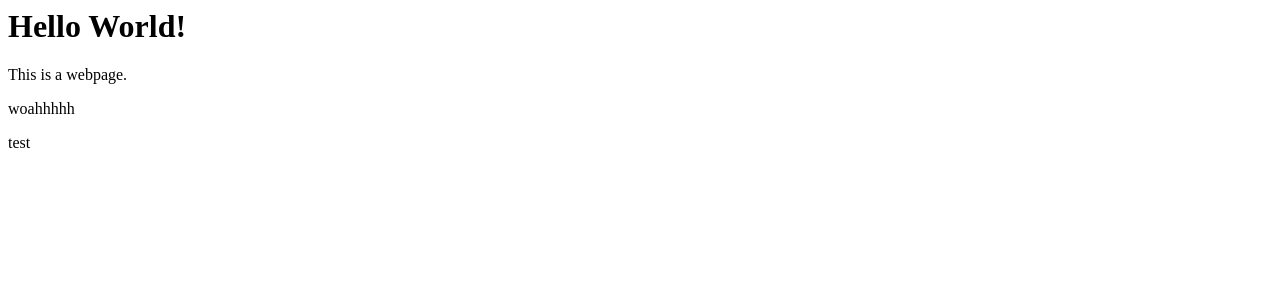
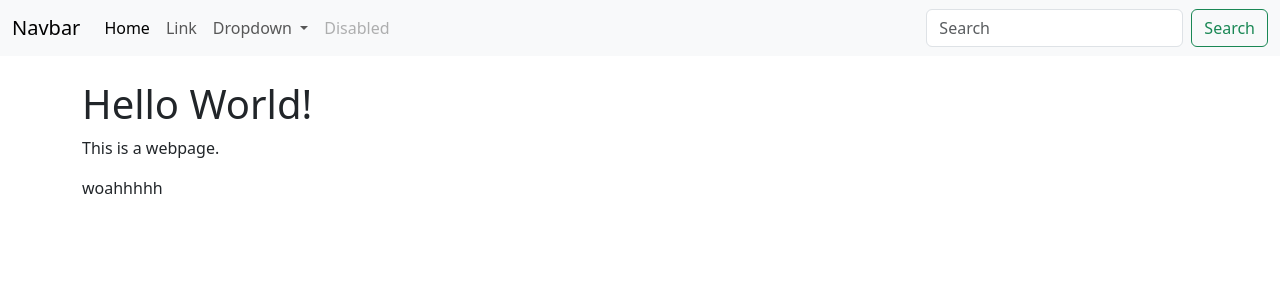
Before and after one commit to davki54321/flask_codemy, a Flask app: page / in a window 1280 px wide. Shown: the top 300 px of the page. Run offline with Flask 2, Linux system fonts and the light colour scheme.

Commit message:
navbar, base

```diff
--- /dev/null
+++ b/templates/base.html
@@ -0,0 +1,21 @@
+<!DOCTYPE html>
+<html lang="en">
+    <head>
+        <meta charset="utf-8">
+        <meta name="viewport" content="width=device-width, initial-scale=1">
+        <title>Flasker</title>
+        <link href="https://cdn.jsdelivr.net/npm/bootstrap@5.3.0-alpha1/dist/css/bootstrap.min.css" rel="stylesheet" integrity="sha384-GLhlTQ8iRABdZLl6O3oVMWSktQOp6b7In1Zl3/Jr59b6EGGoI1aFkw7cmDA6j6gD" crossorigin="anonymous">
+    </head>
+    <body>
+        {% include 'navbar.html'%}
+        <br/>
+        <div class="container">
+            {% block content %}
+            {% endblock %}
+        </div>
+        <script src="https://cdn.jsdelivr.net/npm/bootstrap@5.3.0-alpha1/dist/js/bootstrap.bundle.min.js" integrity="sha384-w76AqPfDkMBDXo30jS1Sgez6pr3x5MlQ1ZAGC+nuZB+EYdgRZgiwxhTBTkF7CXvN" crossorigin="anonymous"></script>
+        <script src="https://cdn.jsdelivr.net/npm/@popperjs/core@2.11.6/dist/umd/popper.min.js" integrity="sha384-oBqDVmMz9ATKxIep9tiCxS/Z9fNfEXiDAYTujMAeBAsjFuCZSmKbSSUnQlmh/jp3" crossorigin="anonymous"></script>
+        <script src="https://cdn.jsdelivr.net/npm/bootstrap@5.3.0-alpha1/dist/js/bootstrap.min.js" integrity="sha384-mQ93GR66B00ZXjt0YO5KlohRA5SY2XofN4zfuZxLkoj1gXtW8ANNCe9d5Y3eG5eD" crossorigin="anonymous"></script>
+
+    </body>
+</html>
--- a/templates/index.html
+++ b/templates/index.html
@@ -1,7 +1,9 @@
-<h1>Hello World!</h1>
+{% extends 'base.html' %}
 
-<p>This is a webpage.</p>
+{% block content %}
+    <h1>Hello World!</h1>
 
-<p>woahhhhh</p>
+    <p>This is a webpage.</p>
 
-<p>test</p>
+    <p>woahhhhh</p>
+{% endblock %}
--- /dev/null
+++ b/templates/navbar.html
@@ -0,0 +1,36 @@
+<nav class="navbar navbar-expand-lg bg-body-tertiary">
+    <div class="container-fluid">
+      <a class="navbar-brand" href="#">Navbar</a>
+      <button class="navbar-toggler" type="button" data-bs-toggle="collapse" data-bs-target="#navbarSupportedContent" aria-controls="navbarSupportedContent" aria-expanded="false" aria-label="Toggle navigation">
+        <span class="navbar-toggler-icon"></span>
+      </button>
+      <div class="collapse navbar-collapse" id="navbarSupportedContent">
+        <ul class="navbar-nav me-auto mb-2 mb-lg-0">
+          <li class="nav-item">
+            <a class="nav-link active" aria-current="page" href="#">Home</a>
+          </li>
+          <li class="nav-item">
+            <a class="nav-link" href="#">Link</a>
+          </li>
+          <li class="nav-item dropdown">
+            <a class="nav-link dropdown-toggle" href="#" role="button" data-bs-toggle="dropdown" aria-expanded="false">
+              Dropdown
+            </a>
+            <ul class="dropdown-menu">
+              <li><a class="dropdown-item" href="#">Action</a></li>
+              <li><a class="dropdown-item" href="#">Another action</a></li>
+              <li><hr class="dropdown-divider"></li>
+              <li><a class="dropdown-item" href="#">Something else here</a></li>
+            </ul>
+          </li>
+          <li class="nav-item">
+            <a class="nav-link disabled">Disabled</a>
+          </li>
+        </ul>
+        <form class="d-flex" role="search">
+          <input class="form-control me-2" type="search" placeholder="Search" aria-label="Search">
+          <button class="btn btn-outline-success" type="submit">Search</button>
+        </form>
+      </div>
+    </div>
+  </nav>
```
Also changed, not shown: templates/404.html (+11 -5 lines), templates/user.html (+10 -3 lines).
